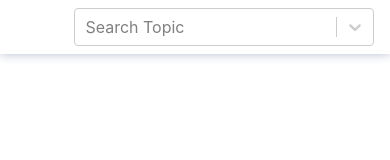
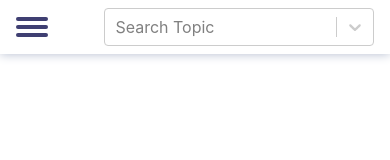
Before and after one commit to dkeshri/react, a React (Create React App) app: page / in a window 390 px wide. Shown: the top 160 px of the page. Built offline with nearby package versions, Linux system fonts and the light colour scheme; a web font is replaced by a local one.

Commit message:
mearge from Animation

```diff
--- a/src/App.css
+++ b/src/App.css
@@ -11,6 +11,7 @@
   --skillColor:var(--primaryColor);
   --skillProgressBarBorderColor:#1d8997;
   --navBarHeight:3.4rem;
+  --LogoBorderColor:#3f3f72;
 }
 * {
   margin: 0;
--- a/src/assets/css/Logo.module.css
+++ b/src/assets/css/Logo.module.css
@@ -9,8 +9,8 @@
     cursor: pointer;
     display: flex;
     flex-direction: column;
-    border-left: 10px solid #3f3f72;
-    border-right: 10px solid #3f3f72;
+    border-left: 10px solid var(--LogoBorderColor);
+    border-right: 10px solid var(--LogoBorderColor);
 }
 .h1{
     font-family: serif;
--- a/src/assets/css/navbar.css
+++ b/src/assets/css/navbar.css
@@ -18,7 +18,7 @@ nav{
   .line{
     width: 2rem;
     height: 4px;
-    background-color: white;
+    background-color: var(--LogoBorderColor);
     margin: .25rem 0;
     border-radius: 3px;
   }
@@ -60,11 +60,6 @@ nav{
       display: block;
     }
     .pageSearchCss{
-      width: 300px;
+      width: 270px;
     }
   }
-  @media screen and (max-width:550){
-    .pageSearchCss{
-      width: 200px;
-    }
-  }
```
